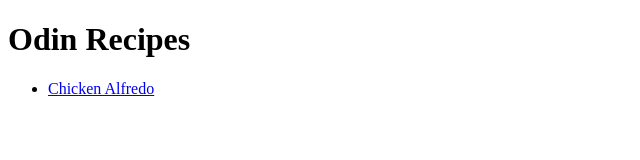
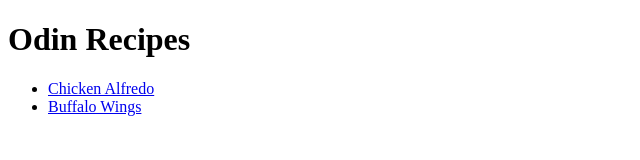
Before and after one commit to miguel-villa/odin-recipes, a plain HTML site: page index.html in a window 1280 px wide. Shown: the whole page, without its empty margins (0-640 px from the left). Drawn offline with Linux system fonts and the light colour scheme.

Commit message:
Created clickable link for buffalo wings

```diff
--- a/index.html
+++ b/index.html
@@ -6,9 +6,11 @@
     <title>Odin Recipes</title>
 </head>
 <body>
+
     <h1>Odin Recipes</h1>
     <ul>
     <li><a href="recipes/chicken-alfredo.html">Chicken Alfredo</a></li>
+    <li><a href="recipes/wings.html">Buffalo Wings</a></li>
 
     </ul>
 </body>
```
